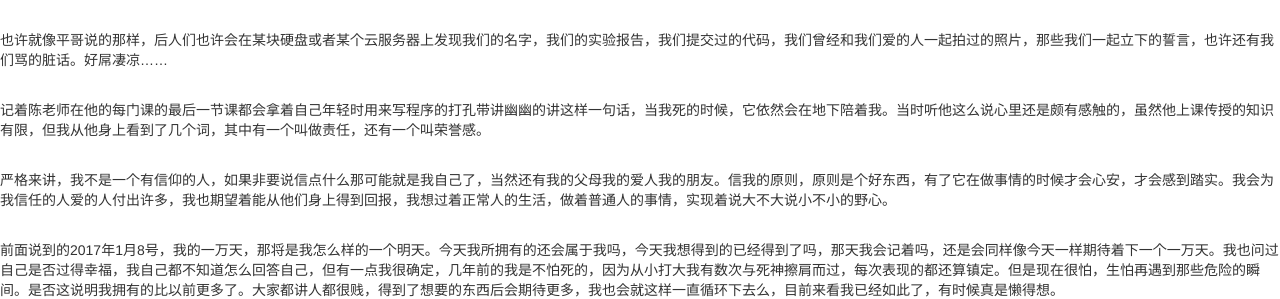
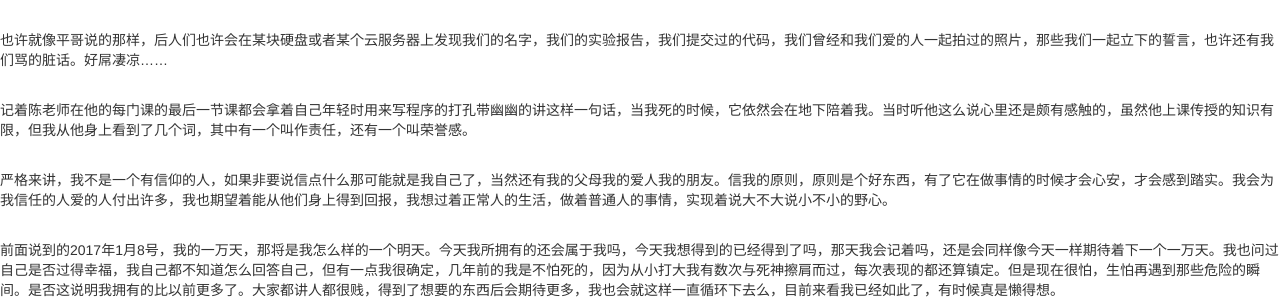
Before and after one commit to bonnshore/bonnshore.github.com, a Jekyll site: the page built from _posts/2012-12-20-before-the-judgment-day.md, in a window 1280 px wide. Shown: the part 434-733 px from the top of the page. Built offline with Jekyll 4.4.1, drawn with Linux system fonts in a browser that asks for light colours; nearby versions of some CDN libraries; library files that are not in the unit come from our copies; Markdown is read by kramdown in place of the engine named in the settings; a script that is not in the unit is left out; comment, search, counter and statistics services are not loaded.

Commit message:
update Judgement day post

```diff
--- a/_posts/2012-12-20-before-the-judgment-day.md
+++ b/_posts/2012-12-20-before-the-judgment-day.md
@@ -18,7 +18,7 @@ tags: []
 也许就像平哥说的那样，后人们也许会在某块硬盘或者某个云服务器上发现我们的名字，我们的实验报告，我们提交过的代码，我们曾经和我们爱的人一起拍过的照片，那些我们一起立下的誓言，也许还有我们骂的脏话。好屌凄凉……
 
 <br>
-记着陈老师在他的每门课的最后一节课都会拿着自己年轻时用来写程序的打孔带讲幽幽的讲这样一句话，当我死的时候，它依然会在地下陪着我。当时听他这么说心里还是颇有感触的，虽然他上课传授的知识有限，但我从他身上看到了几个词，其中有一个叫做责任，还有一个叫荣誉感。
+记着陈老师在他的每门课的最后一节课都会拿着自己年轻时用来写程序的打孔带幽幽的讲这样一句话，当我死的时候，它依然会在地下陪着我。当时听他这么说心里还是颇有感触的，虽然他上课传授的知识有限，但我从他身上看到了几个词，其中有一个叫作责任，还有一个叫荣誉感。
 
 <br>
 严格来讲，我不是一个有信仰的人，如果非要说信点什么那可能就是我自己了，当然还有我的父母我的爱人我的朋友。信我的原则，原则是个好东西，有了它在做事情的时候才会心安，才会感到踏实。我会为我信任的人爱的人付出许多，我也期望着能从他们身上得到回报，我想过着正常人的生活，做着普通人的事情，实现着说大不大说小不小的野心。
```
